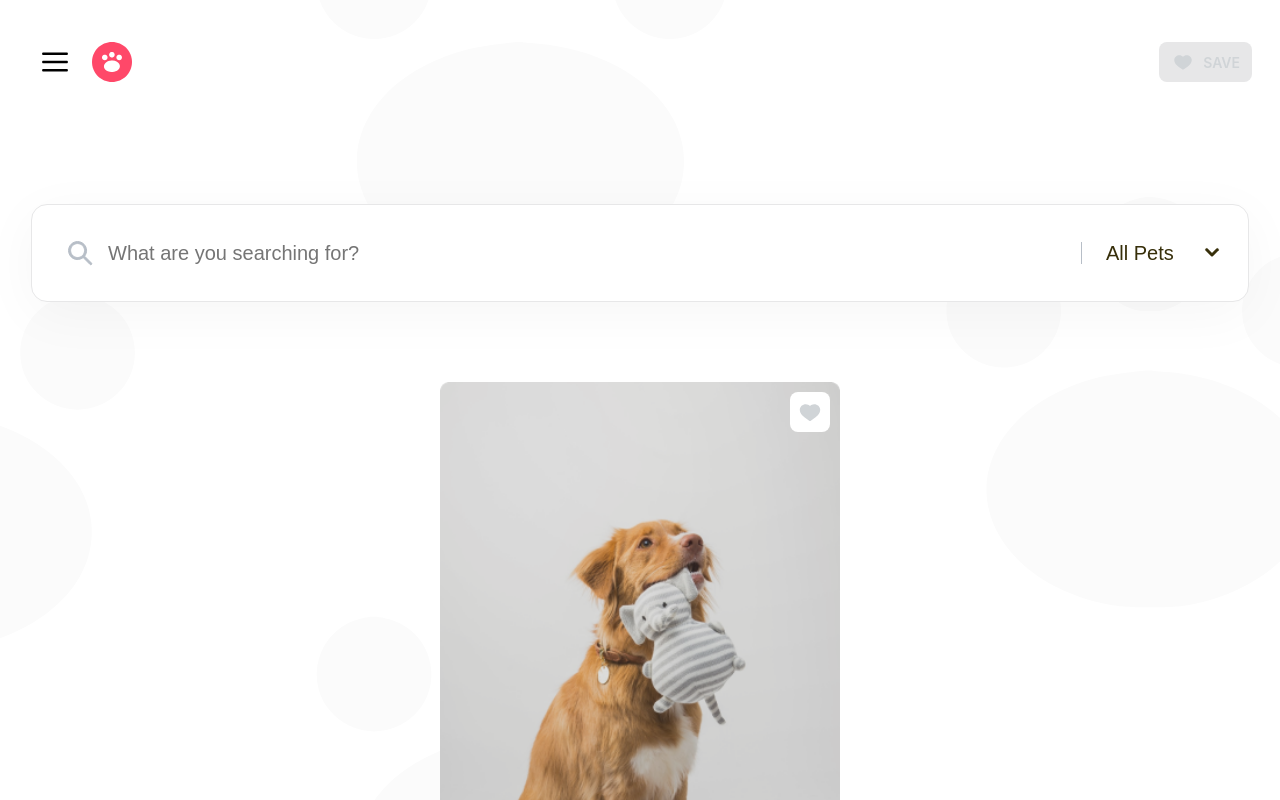
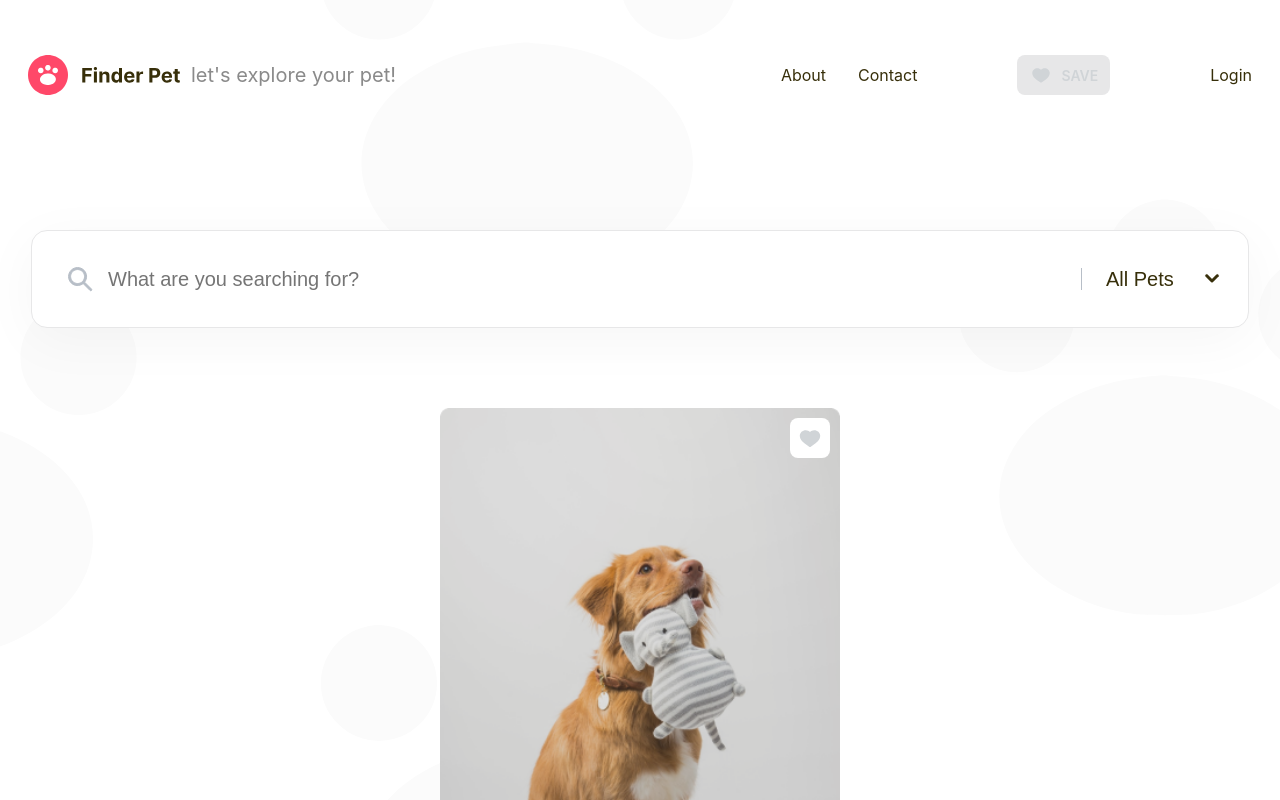
Before and after one commit to arturacm/finder-pet, a React (Vite) app: page / in a window 1280 px wide. Shown: the top 800 px of the page. Built offline with nearby package versions, Linux system fonts and the light colour scheme.

Commit message:
feat: adds desktop and tablet layouts to Header

```diff
--- a/src/components/Header/index.tsx
+++ b/src/components/Header/index.tsx
@@ -3,8 +3,18 @@ import Drawer from './Drawer';
 import FavoriteIndicator from './FavoriteIndicator';
 import style from './style.module.scss';
 import menu from '/icons/Menu.svg';
-import logo from '/logo-small.svg';
+import mobileLogo from '/logo-small.svg';
+import fullLogo from '/logo-full.svg';
 import ButtonIcon from '../ButtonIcon';
+
+const messages = {
+  intro: "let's explore your pet!",
+  about: 'About',
+  contact: 'Contact',
+  login: 'Login',
+  mobileLogo: 'Simplified logo',
+  fullLogo: 'Full logo',
+};
 
 const Header = (): React.ReactElement => {
   const [open, setOpen] = useState(false);
@@ -16,12 +26,29 @@ const Header = (): React.ReactElement => {
   return (
     <header className={style.container}>
       <nav className={style.logoContainer}>
-        <ButtonIcon onClick={handleOpen} src={menu} />
-        <img src={logo} />
-        <Drawer open={open} onClose={handleClose} />
+        <ButtonIcon onClick={handleOpen} src={menu} className={style.menu} />
+        <img
+          src={mobileLogo}
+          alt={messages.mobileLogo}
+          className={style.mobileLogo}
+        />
+        <img src={fullLogo} alt={messages.fullLogo} className={style.tablet} />
+        <p className={style.tablet}>{messages.intro}</p>
+        <Drawer open={open} onClose={handleClose} className={style.menu} />
       </nav>
       <nav className={style.links}>
+        <nav className={style.desktopLinks}>
+          <a href="#" className={style.desktopLinks}>
+            {messages.about}
+          </a>
+          <a href="#" className={style.desktopLinks}>
+            {messages.contact}
+          </a>
+        </nav>
         <FavoriteIndicator />
+        <a href="#" className={style.desktopLinks}>
+          {messages.login}
+        </a>
       </nav>
     </header>
   );
--- a/src/components/Header/style.module.scss
+++ b/src/components/Header/style.module.scss
@@ -1,4 +1,5 @@
 @import '../../styles/colors.scss';
+@import '../../styles/mixins.scss';
 
 .container {
   display: flex;
@@ -18,9 +19,44 @@
   gap: 10px;
 }
 
+.menu {
+  @include for-desktop-up {
+    display: none;
+  }
+}
+
+.mobileLogo {
+  @include for-tablet-portrait-up {
+    display: none;
+  }
+}
+
+.tablet {
+  font-size: 20px;
+  color: $gray-700;
+  display: none;
+
+  @include for-tablet-portrait-up {
+    display: block;
+  }
+}
+
 .links {
   display: flex;
   justify-content: space-between;
+  align-items: center;
   gap: 100px;
   color: $gray-900;
 }
+
+.desktopLinks {
+  text-decoration: none;
+  color: $gray-900;
+
+  display: none;
+
+  @include for-desktop-up {
+    display: flex;
+    gap: 32px;
+  }
+}
```
Also changed, not shown: public/logo-full.svg (added). Lines whose indentation alone changed are shown as unchanged.
